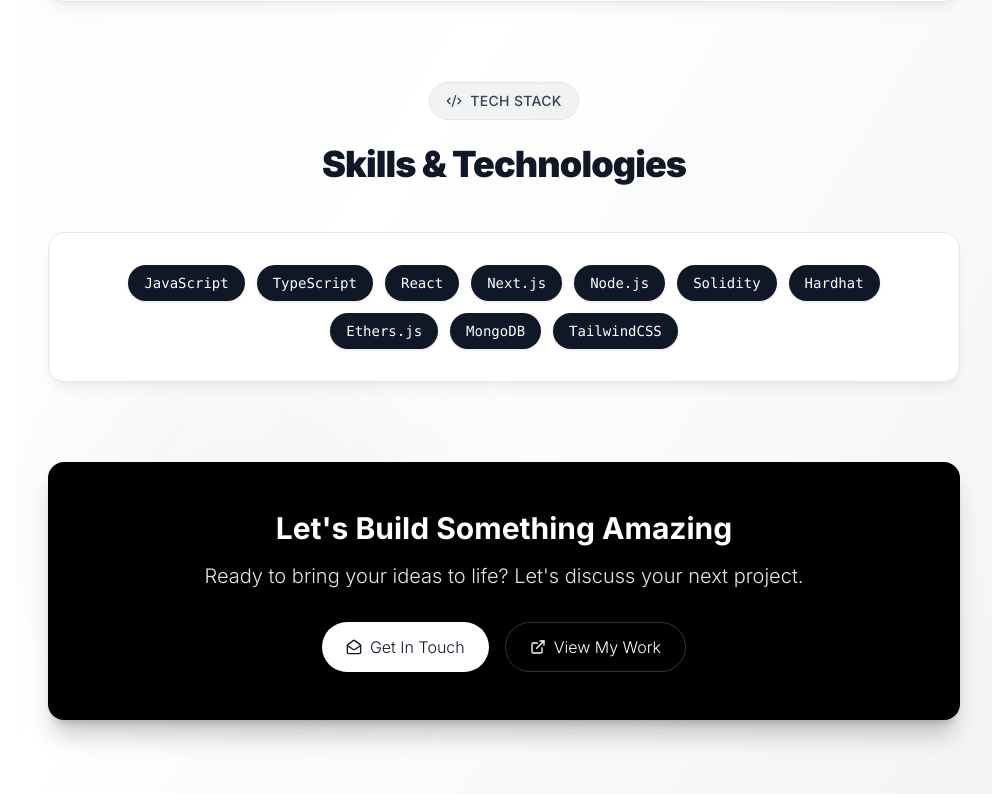
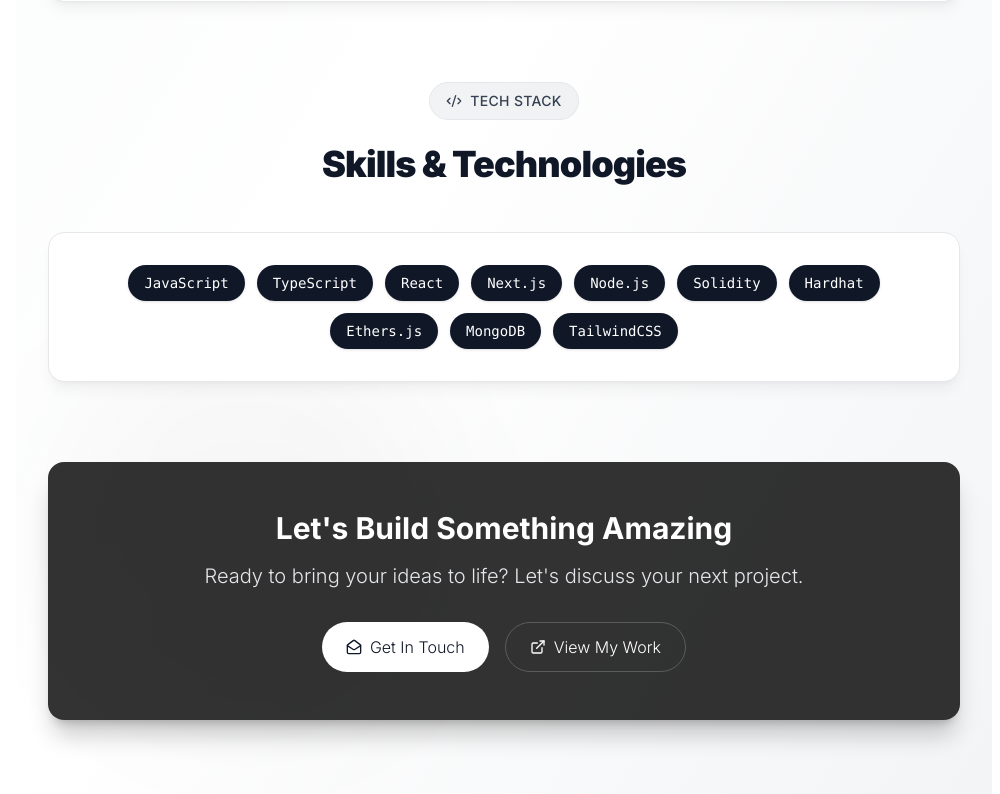
Before and after one commit to O-Midey/Portfolio, a Next.js app: page /about in a window 1280 px wide. Shown: the part 846-1640 px from the top of the page, without its empty margins (280-1280 px from the left). Built offline with nearby package versions, Linux system fonts and the light colour scheme.

Commit message:
Update About CTA.tsx

```diff
--- a/src/app/about/page.tsx
+++ b/src/app/about/page.tsx
@@ -108,7 +108,7 @@ export default function AboutPage() {
 
             {/* CTA Section */}
             <div className="text-center">
-              <div className="bg-black text-white rounded-2xl p-8 sm:p-12 shadow-xl shadow-black/20">
+              <div className="bg-black/80 text-white rounded-2xl p-8 sm:p-12 shadow-xl shadow-black/20">
                 <h3 className="text-2xl sm:text-3xl font-bold mb-4">
                   Let&apos;s Build Something Amazing
                 </h3>
```
